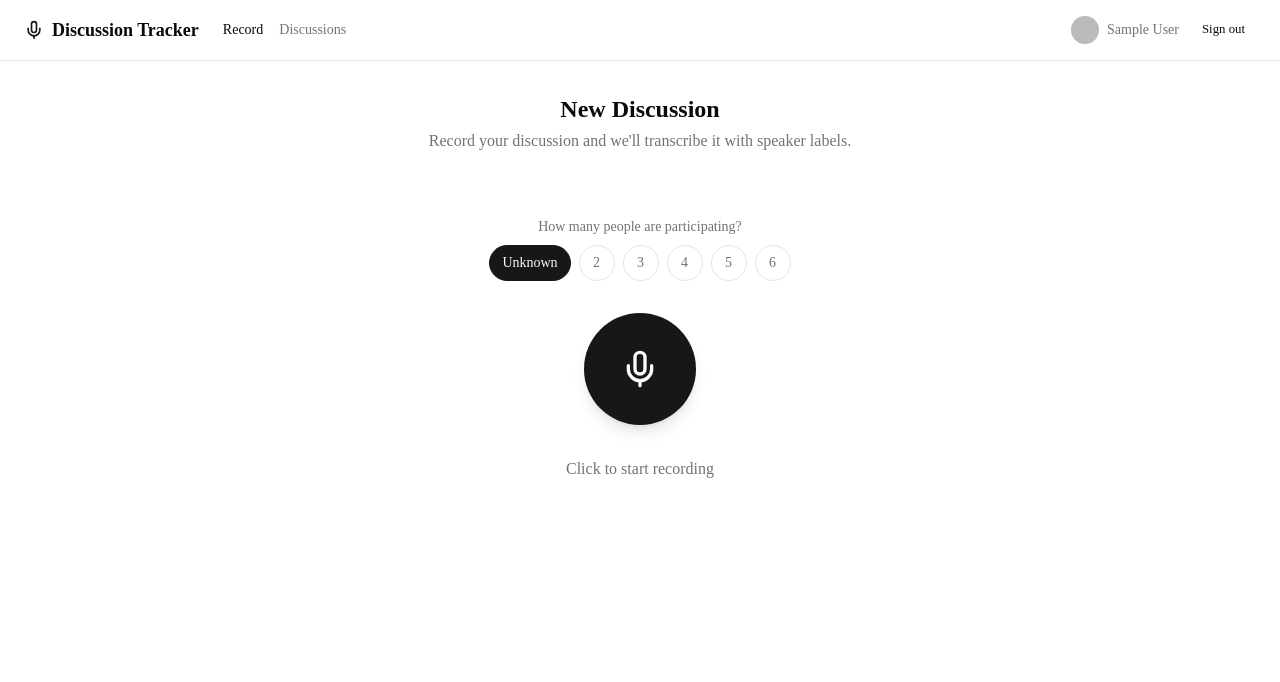
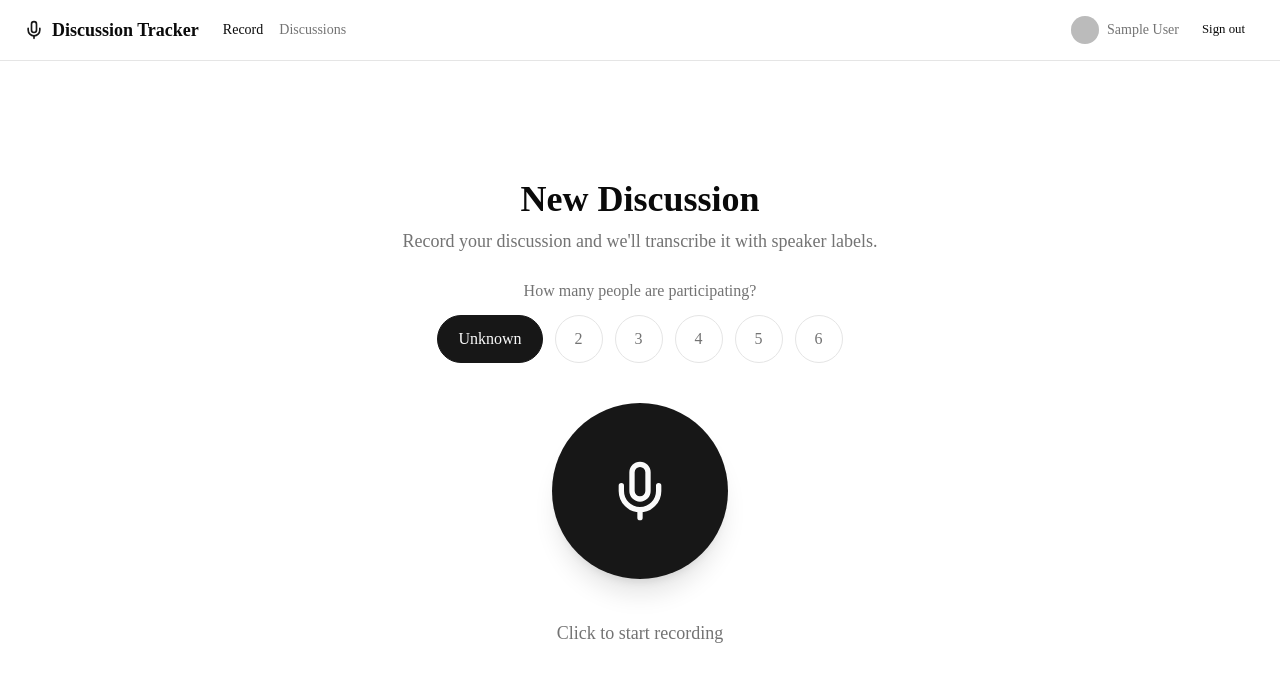
Before and after one commit to alejandro-herrera-231/discussion-tracker, a Next.js app: page /dashboard in a window 1280 px wide. Shown: the top 682 px of the page. Built offline with nearby package versions, Linux system fonts and the light colour scheme; no server answers; sample sign-in values are in the browser's storage.

Commit message:
ui update

```diff
--- a/src/app/(app)/dashboard/page.tsx
+++ b/src/app/(app)/dashboard/page.tsx
@@ -8,10 +8,10 @@ export default async function DashboardPage() {
   if (!session) redirect("/sign-in")
 
   return (
-    <div className="flex flex-col items-center gap-4">
+    <div className="flex flex-col items-center justify-center min-h-[80vh] gap-6">
       <div className="text-center">
-        <h1 className="text-2xl font-bold">New Discussion</h1>
-        <p className="text-muted-foreground mt-1">Record your discussion and we&apos;ll transcribe it with speaker labels.</p>
+        <h1 className="text-4xl font-bold">New Discussion</h1>
+        <p className="text-muted-foreground mt-2 text-lg">Record your discussion and we&apos;ll transcribe it with speaker labels.</p>
       </div>
       <Recorder />
     </div>
--- a/src/components/recorder.tsx
+++ b/src/components/recorder.tsx
@@ -98,15 +98,15 @@ export function Recorder() {
   }
 
   return (
-    <div className="flex flex-col items-center gap-8 py-12">
+    <div className="flex flex-col items-center gap-10">
       {/* Speaker count selector — only shown before recording */}
       {state === "idle" && (
-        <div className="flex flex-col items-center gap-2">
-          <p className="text-sm text-muted-foreground">How many people are participating?</p>
-          <div className="flex gap-2">
+        <div className="flex flex-col items-center gap-3">
+          <p className="text-base text-muted-foreground">How many people are participating?</p>
+          <div className="flex gap-3">
             <button
               onClick={() => setSpeakersExpected(null)}
-              className={`px-3 py-1.5 rounded-full text-sm font-medium border transition-colors
+              className={`px-5 py-2.5 rounded-full text-base font-medium border transition-colors
                 ${speakersExpected === null ? "bg-primary text-primary-foreground border-primary" : "border-border text-muted-foreground hover:border-foreground hover:text-foreground"}`}
             >
               Unknown
@@ -115,7 +115,7 @@ export function Recorder() {
               <button
                 key={n}
                 onClick={() => setSpeakersExpected(n)}
-                className={`w-9 h-9 rounded-full text-sm font-medium border transition-colors
+                className={`w-12 h-12 rounded-full text-base font-medium border transition-colors
                   ${speakersExpected === n ? "bg-primary text-primary-foreground border-primary" : "border-border text-muted-foreground hover:border-foreground hover:text-foreground"}`}
               >
                 {n}
@@ -128,62 +128,63 @@ export function Recorder() {
       {/* Mic button */}
       <div className="relative flex items-center justify-center">
         {state === "recording" && (
-          <span className="absolute inline-flex h-32 w-32 rounded-full bg-red-400 opacity-30 animate-ping" />
+          <span className="absolute inline-flex h-52 w-52 rounded-full bg-red-400 opacity-30 animate-ping" />
         )}
         <button
           onClick={state === "idle" ? startRecording : state === "recording" ? stopRecording : undefined}
           disabled={state === "ready" || state === "submitting"}
-          className={`relative z-10 flex items-center justify-center w-28 h-28 rounded-full transition-colors shadow-lg
+          className={`relative z-10 flex items-center justify-center w-44 h-44 rounded-full transition-colors shadow-xl
             ${state === "idle" ? "bg-primary hover:bg-primary/90 text-primary-foreground cursor-pointer" : ""}
             ${state === "recording" ? "bg-red-500 hover:bg-red-600 text-white cursor-pointer" : ""}
             ${state === "ready" || state === "submitting" ? "bg-muted text-muted-foreground cursor-default" : ""}
           `}
         >
-          {state === "recording" ? <Square className="w-10 h-10" /> : <Mic className="w-10 h-10" />}
+          {state === "recording" ? <Square className="w-16 h-16" /> : <Mic className="w-16 h-16" />}
         </button>
       </div>
 
       {/* Status text */}
       <div className="text-center">
-        {state === "idle" && <p className="text-muted-foreground">Click to start recording</p>}
+        {state === "idle" && <p className="text-lg text-muted-foreground">Click to start recording</p>}
         {state === "recording" && (
-          <div className="flex flex-col items-center gap-1">
-            <p className="text-2xl font-mono font-semibold text-red-500">{formatTime(elapsed)}</p>
-            <p className="text-muted-foreground text-sm">Recording — click to stop</p>
+          <div className="flex flex-col items-center gap-2">
+            <p className="text-4xl font-mono font-semibold text-red-500">{formatTime(elapsed)}</p>
+            <p className="text-muted-foreground text-base">Recording — click to stop</p>
           </div>
         )}
         {(state === "ready" || state === "submitting") && (
-          <p className="text-muted-foreground text-sm">Recorded {formatTime(elapsed)}</p>
+          <p className="text-muted-foreground text-base">Recorded {formatTime(elapsed)}</p>
         )}
       </div>
 
       {/* Post-recording controls */}
       {(state === "ready" || state === "submitting") && (
-        <div className="flex flex-col gap-4 w-full max-w-sm">
-          <div className="flex flex-col gap-1.5">
-            <Label htmlFor="title">Discussion title (optional)</Label>
+        <div className="flex flex-col gap-5 w-full max-w-md">
+          <div className="flex flex-col gap-2">
+            <Label htmlFor="title" className="text-base">Discussion title (optional)</Label>
             <Input
               id="title"
               value={title}
               onChange={(e) => setTitle(e.target.value)}
               placeholder="e.g. Team standup, Project review..."
               disabled={state === "submitting"}
+              className="h-12 text-base"
             />
           </div>
-          <div className="flex gap-3">
-            <Button variant="outline" onClick={reset} disabled={state === "submitting"} className="flex-1">
-              <RotateCcw className="w-4 h-4 mr-2" />
+          <div className="flex gap-4">
+            <Button variant="outline" onClick={reset} disabled={state === "submitting"} className="flex-1 h-12 text-base">
+              <RotateCcw className="w-5 h-5 mr-2" />
               Re-record
             </Button>
-            <Button onClick={submit} disabled={state === "submitting"} className="flex-1">
-              <Send className="w-4 h-4 mr-2" />
+            <Button onClick={submit} disabled={state === "submitting"} className="flex-1 h-12 text-base">
+              <Send className="w-5 h-5 mr-2" />
               {state === "submitting" ? "Uploading…" : "Submit"}
             </Button>
           </div>
         </div>
       )}
 
-      {error && <p className="text-sm text-destructive text-center max-w-sm">{error}</p>}
+      {error && <p className="text-base text-destructive text-center max-w-md">{error}</p>}
     </div>
   )
 }
```
